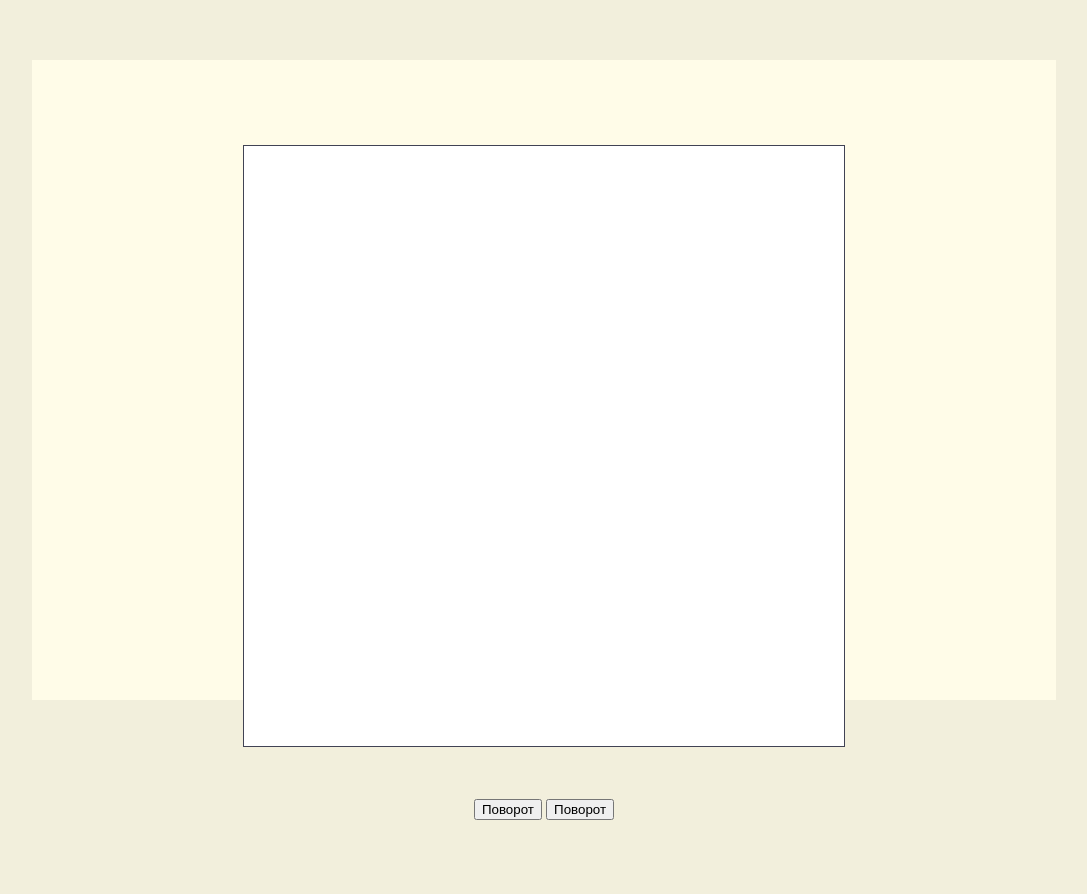
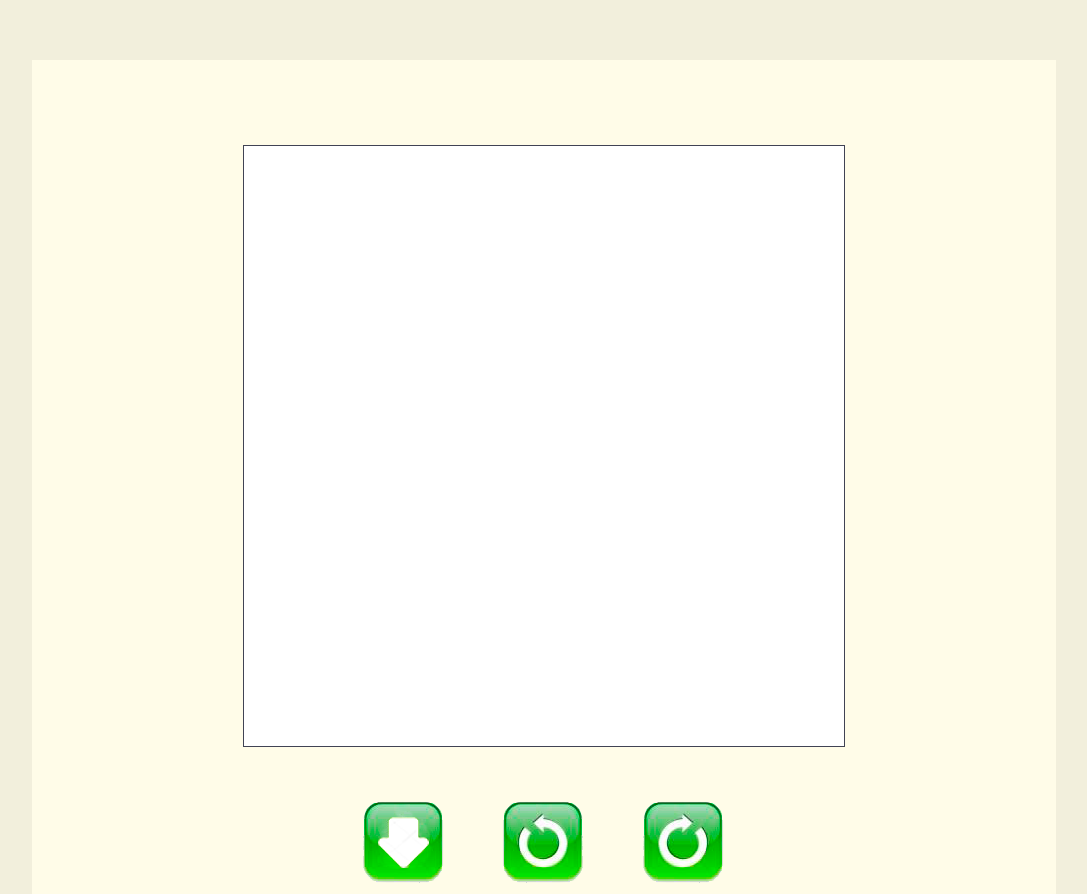
Before and after one commit to Mello578/SIAMS, a plain HTML site: page index.html in a window 1280 px wide. Shown: the whole page, without its empty margins (96-1183 px from the left). Before the commit the page ends 860 px from the top, so only its background shows below. Drawn offline with Linux system fonts and the light colour scheme.

Commit message:
add button and rotate

```diff
--- a/index.html
+++ b/index.html
@@ -8,10 +8,11 @@
 <body>
 <div class="content">
     <div class="workSpace">
-        <canvas class="drawingToolbar"></canvas>
-        <div>
-            <button>Поворот</button>
-            <button>Поворот</button>
+        <canvas class="drawingToolbar" id="canvasDrawing"></canvas>
+        <div class="buttonCont">
+            <div onclick="draw()" class="buttons butArrow butArrowOn" id="buttonArrow"></div>
+            <div onclick="rotate('left')" class="buttons butTurnLeft butTurnLeftOn" id="buttonTurnLeft"></div>
+            <div onclick="rotate('right')" class="buttons butTurnRight butTurnRightOn" id="buttonTurnRight"></div>
         </div>
     </div>
 </div>
--- a/index.js
+++ b/index.js
@@ -1,3 +1,42 @@
 /**
  * Created by Mello on 27.07.2017.
  */
+
+const canvas = document.getElementById('canvasDrawing');
+const buttonArrow = document.getElementById('buttonArrow');
+const buttonTurnLeft = document.getElementById('buttonTurnLeft');
+const buttonTurnRight = document.getElementById('buttonTurnRight');
+let angleRotate = 0;
+
+function rotate(side) {
+    let activeButton;
+    let currentImgButton;
+    let imgActiveButton;
+    if (side === 'left') {
+        angleRotate -= 90;
+        activeButton = buttonTurnLeft;
+        currentImgButton = 'url(\"img/left.png\")';
+        imgActiveButton = 'url(\"img/leftOn.png\")';
+    } else {
+        angleRotate += 90;
+        activeButton = buttonTurnRight;
+        currentImgButton = 'url(\"img/right.png\")';
+        imgActiveButton = 'url(\"img/rightOn.png\")';
+    }
+
+    activeButton.style.backgroundImage = imgActiveButton;
+    canvas.style.transform = 'rotate(' + angleRotate + 'deg)';
+    setTimeout(() => {
+        activeButton.style.backgroundImage = currentImgButton;
+    }, 800)
+}
+
+function draw() {
+    if (canvas.getContext) {
+        var ctx = canvas.getContext('2d');
+
+        ctx.fillRect(25,25,100,100);
+        ctx.clearRect(45,45,60,60);
+        ctx.strokeRect(50,50,50,50);
+    }
+}
--- a/style.css
+++ b/style.css
@@ -12,7 +12,7 @@ body {
 
 .content{
     text-align: center;
-    height: 80%;
+    height: auto;
 }
 
 .workSpace{
@@ -29,4 +29,34 @@ body {
     border: 1px solid #414354;
     margin-top: 85px;
     margin-bottom: 45px;
+    -webkit-transition: all 0.8s ease-in-out;
+    -moz-transition: all 0.8s ease-in-out;
+    -o-transition: all 0.8s ease-in-out;
+    transition: all 0.8s ease-in-out;
 }
+
+.buttonCont{
+    display: flex;
+    -webkit-justify-content: center; /* Safari */
+    justify-content: center;
+    margin-bottom: 45px;
+}
+
+.buttons{
+    width: 100px;
+    height: 97px;
+    margin: 0 20px;
+}
+
+.butArrow{
+background-image: url("img/arrow.png");
+}
+
+
+.butTurnLeft{
+background-image: url("img/left.png");
+}
+
+.butTurnRight{
+background-image: url("img/right.png");
+}
```
Also changed, not shown: img/arrow.png (added), img/arrowOn.png (added), img/left.png (added), img/leftOn.png (added), img/right.png (added), img/rightOn.png (added), 1 other file.
